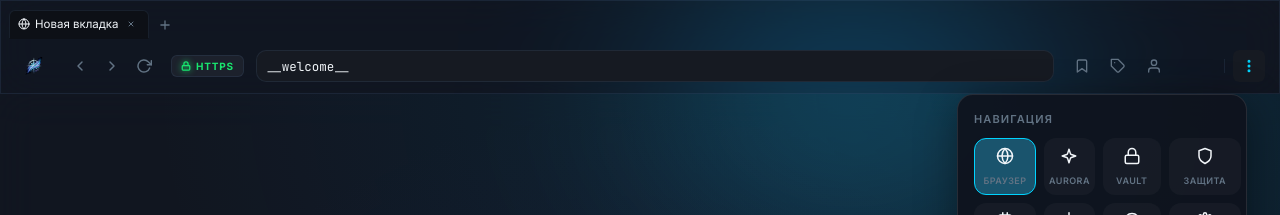
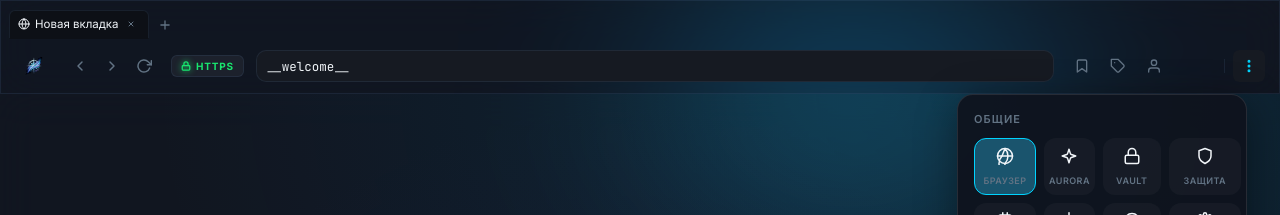
Before and after one commit to AuroraAccess/aurora-access-browser, a React (Vite) app: page / in a window 1280 px wide. Both pictures are taken after a click on the button 1249 px from the left and 66 px from the top of the page. Shown: the top 215 px of the page. Built offline with nearby package versions, Linux system fonts and the light colour scheme.

Commit message:
fix: address security, persistence, and i18n issues

```diff
--- a/src/App.jsx
+++ b/src/App.jsx
@@ -19,12 +19,19 @@ export default function App() {
   const [isLoading, setIsLoading] = useState(false);
 
   // Settings State
-  const [language, setLanguage] = useState('ru');
-  const [theme, setTheme] = useState('dark');
-  const [accentColor, setAccentColor] = useState('#00d4ff');
+  const [language, setLanguage] = useState(() => localStorage.getItem('aurora-language') || 'ru');
+  const [theme, setTheme] = useState(() => localStorage.getItem('aurora-theme') || 'dark');
+  const [accentColor, setAccentColor] = useState(() => localStorage.getItem('aurora-accent-color') || '#00d4ff');
 
   // Ref to the <webview> element in MainContent
   const webviewRef = useRef(null);
+
+  // Persist Settings
+  useEffect(() => {
+    localStorage.setItem('aurora-language', language);
+    localStorage.setItem('aurora-theme', theme);
+    localStorage.setItem('aurora-accent-color', accentColor);
+  }, [language, theme, accentColor]);
 
   // Apply Theme & Accent Color
   useEffect(() => {
--- a/src/components/Toolbar.jsx
+++ b/src/components/Toolbar.jsx
@@ -2,10 +2,11 @@
  * NOTICE: This file is protected under RCF-PL v1.2.8
  * [RCF:PROTECTED]
  */
-import React, { useState, useRef, useEffect } from 'react';
+import React, { useState, useRef, useEffect, useMemo } from 'react';
 import './Toolbar.css';
 import { i18n } from '../i18n';
 import { useRCF } from '../hooks/useRCF';
+import { CONFIG } from '../config';
 
 const PROTOCOLS = [
   {
@@ -42,6 +43,15 @@ const PROTOCOLS = [
 
 const ACCENT_COLORS = ['#00d4ff', '#a78bfa', '#34d399', '#f472b6', '#fbbf24'];
 
+const isValidUrl = (string) => {
+  try {
+    new URL(string);
+    return true;
+  } catch (_) {
+    return false;
+  }
+};
+
 export default function Toolbar({
   tabs, activeTab, onTabChange, onNewTab, onCloseTab, onNavigate, isLoading,
   language, setLanguage, theme, setTheme, accentColor, setAccentColor,
@@ -65,8 +75,10 @@ export default function Toolbar({
     if (currentTab) setUrlValue(currentTab.url || '');
   }, [activeTab, currentTab]);
 
-  // Close settings on click outside
+  // Close settings on click outside (Fixed Issue 2: Memory Leak)
   useEffect(() => {
+    if (!showSettings) return;
+
     function handleClickOutside(event) {
       if (settingsRef.current && !settingsRef.current.contains(event.target)) {
         setShowSettings(false);
@@ -74,21 +86,74 @@ export default function Toolbar({
     }
     document.addEventListener("mousedown", handleClickOutside);
     return () => document.removeEventListener("mousedown", handleClickOutside);
-  }, []);
+  }, [showSettings]);
 
   const handleNavigate = (e) => {
     e.preventDefault();
     let url = urlValue.trim();
     if (!url) return;
+
+    // Issue 4: Use CONFIG for search engine
     if (!url.includes('.') && !url.startsWith('aurora://') && !url.startsWith('rcf://')) {
-      url = `https://www.google.com/search?q=${encodeURIComponent(url)}`;
+      url = `${CONFIG.DEFAULT_SEARCH_ENGINE}${encodeURIComponent(url)}`;
     } else if (!url.startsWith('http') && !url.startsWith('aurora://') && !url.startsWith('rcf://')) {
       url = `https://${url}`;
     }
+
+    // Basic security validation
+    if (url.startsWith('http') && !isValidUrl(url)) {
+       console.error("Invalid URL detected:", url);
+       return;
+    }
+
     setUrlValue(url);
     onNavigate(url);
     inputRef.current?.blur();
   };
+
+  // Issue 3: Localized nav items
+  const navItems = useMemo(() => [
+    { id: 'browser',  label: t_sidebar.browser, icon: (
+      <svg viewBox="0 0 24 24" fill="none" stroke="currentColor" strokeWidth="2" strokeLinecap="round" strokeLinejoin="round" width="18" height="18">
+        <circle cx="12" cy="12" r="10"/><line x1="2" y1="12" x2="22" y2="12"/><path d="M12 2a15.3 15.3 0 0 1 4 10 15.3 15.3 0 0 1-4 10 15.3 15.3 0 0 1-4 10 15.3 15.3 0 0 1-4-10 15.3 15.3 0 0 1 4-10z"/>
+      </svg>
+    ) },
+    { id: 'aurora',   label: 'Aurora',   icon: (
+      <svg viewBox="0 0 24 24" fill="none" stroke="currentColor" strokeWidth="2" strokeLinecap="round" strokeLinejoin="round" width="18" height="18">
+        <path d="m12 3-1.912 5.813a2 2 0 0 1-1.275 1.275L3 12l5.813 1.912a2 2 0 0 1 1.275 1.275L12 21l1.912-5.813a2 2 0 0 1 1.275-1.275L21 12l-5.813-1.912a2 2 0 0 1-1.275-1.275L12 3Z"/>
+      </svg>
+    ) },
+    { id: 'vault',    label: t_sidebar.vault,    icon: (
+      <svg viewBox="0 0 24 24" fill="none" stroke="currentColor" strokeWidth="2" strokeLinecap="round" strokeLinejoin="round" width="18" height="18">
+        <rect x="3" y="11" width="18" height="11" rx="2" ry="2"/><path d="M7 11V7a5 5 0 0 1 10 0v4"/>
+      </svg>
+    ) },
+    { id: 'security', label: t_sidebar.security,   icon: (
+      <svg viewBox="0 0 24 24" fill="none" stroke="currentColor" strokeWidth="2" strokeLinecap="round" strokeLinejoin="round" width="18" height="18">
+        <path d="M12 22s8-4 8-10V5l-8-3-8 3v7c0 6 8 10 8 10z"/>
+      </svg>
+    ) },
+    { id: 'rcf',      label: 'Firmware', icon: (
+      <svg viewBox="0 0 24 24" fill="none" stroke="currentColor" strokeWidth="2" strokeLinecap="round" strokeLinejoin="round" width="18" height="18">
+        <rect x="4" y="4" width="16" height="16" rx="2" ry="2"/><rect x="9" y="9" width="6" height="6"/><line x1="9" y1="1" x2="9" y2="4"/><line x1="15" y1="1" x2="15" y2="4"/><line x1="9" y1="20" x2="9" y2="23"/><line x1="15" y1="20" x2="15" y2="23"/><line x1="20" y1="9" x2="23" y2="9"/><line x1="20" y1="15" x2="23" y2="15"/><line x1="1" y1="9" x2="4" y2="9"/><line x1="1" y1="15" x2="4" y2="15"/>
+      </svg>
+    ) },
+    { id: 'p2p',      label: 'P2P',      icon: (
+      <svg viewBox="0 0 24 24" fill="none" stroke="currentColor" strokeWidth="2" strokeLinecap="round" strokeLinejoin="round" width="18" height="18">
+        <path d="M12 1v22m5-18H9.5a3.5 3.5 0 0 0 0 7h5a3.5 3.5 0 0 1 0 7H6"/>
+      </svg>
+    ) },
+    { id: 'history',  label: t_sidebar.history,  icon: (
+      <svg viewBox="0 0 24 24" fill="none" stroke="currentColor" strokeWidth="2" strokeLinecap="round" strokeLinejoin="round" width="18" height="18">
+        <circle cx="12" cy="12" r="10"/><polyline points="12 6 12 12 16 14"/>
+      </svg>
+    ) },
+    { id: 'settings', label: t_sidebar.settings, icon: (
+      <svg viewBox="0 0 24 24" fill="none" stroke="currentColor" strokeWidth="2" strokeLinecap="round" strokeLinejoin="round" width="18" height="18">
+        <circle cx="12" cy="12" r="3"/><path d="M19.4 15a1.65 1.65 0 0 0 .33 1.82l.06.06a2 2 0 0 1 0 2.83 2 2 0 0 1-2.83 0l-.06-.06a1.65 1.65 0 0 0-1.82-.33 1.65 1.65 0 0 0-1 1.51V21a2 2 0 0 1-2 2 2 2 0 0 1-2-2v-.09A1.65 1.65 0 0 0 9 19.4a1.65 1.65 0 0 0-1.82.33l-.06.06a2 2 0 0 1-2.83 0 2 2 0 0 1 0-2.83l.06-.06a1.65 1.65 0 0 0 .33-1.82 1.65 1.65 0 0 0-1.51-1H3a2 2 0 0 1-2-2 2 2 0 0 1 2-2h.09A1.65 1.65 0 0 0 4.6 9a1.65 1.65 0 0 0-.33-1.82l-.06-.06a2 2 0 0 1 0-2.83 2 2 0 0 1 2.83 0l.06.06a1.65 1.65 0 0 0 1.82.33H9a1.65 1.65 0 0 0 1-1.51V3a2 2 0 0 1 2-2 2 2 0 0 1 2 2v.09a1.65 1.65 0 0 0 1 1.51 1.65 1.65 0 0 0 1.82-.33l.06-.06a2 2 0 0 1 2.83 0 2 2 0 0 1 0 2.83l-.06.06a1.65 1.65 0 0 0-.33 1.82V9a1.65 1.65 0 0 0 1.51 1H21a2 2 0 0 1 2 2 2 2 0 0 1-2 2h-.09a1.65 1.65 0 0 0-1.51 1z"/>
+      </svg>
+    ) },
+  ], [t_sidebar]);
 
   return (
     <div className="toolbar glass">
@@ -241,50 +306,9 @@ export default function Toolbar({
             {showSettings && (
               <div className="settings-dropdown glass-heavy">
                 <div className="dropdown-section">
-                  <div className="dropdown-label">Навигация</div>
+                  <div className="dropdown-label">{ts.categories.general}</div>
                   <div className="nav-grid">
-                    {[
-                      { id: 'browser',  label: 'Браузер', icon: (
-                        <svg viewBox="0 0 24 24" fill="none" stroke="currentColor" strokeWidth="2" strokeLinecap="round" strokeLinejoin="round" width="18" height="18">
-                          <circle cx="12" cy="12" r="10"/><line x1="2" y1="12" x2="22" y2="12"/><path d="M12 2a15.3 15.3 0 0 1 4 10 15.3 15.3 0 0 1-4 10 15.3 15.3 0 0 1-4-10 15.3 15.3 0 0 1 4-10z"/>
-                        </svg>
-                      ) },
-                      { id: 'aurora',   label: 'Aurora',   icon: (
-                        <svg viewBox="0 0 24 24" fill="none" stroke="currentColor" strokeWidth="2" strokeLinecap="round" strokeLinejoin="round" width="18" height="18">
-                          <path d="m12 3-1.912 5.813a2 2 0 0 1-1.275 1.275L3 12l5.813 1.912a2 2 0 0 1 1.275 1.275L12 21l1.912-5.813a2 2 0 0 1 1.275-1.275L21 12l-5.813-1.912a2 2 0 0 1-1.275-1.275L12 3Z"/>
-                        </svg>
-                      ) },
-                      { id: 'vault',    label: 'Vault',    icon: (
-                        <svg viewBox="0 0 24 24" fill="none" stroke="currentColor" strokeWidth="2" strokeLinecap="round" strokeLinejoin="round" width="18" height="18">
-                          <rect x="3" y="11" width="18" height="11" rx="2" ry="2"/><path d="M7 11V7a5 5 0 0 1 10 0v4"/>
-                        </svg>
-                      ) },
-                      { id: 'security', label: 'Защита',   icon: (
-                        <svg viewBox="0 0 24 24" fill="none" stroke="currentColor" strokeWidth="2" strokeLinecap="round" strokeLinejoin="round" width="18" height="18">
-                          <path d="M12 22s8-4 8-10V5l-8-3-8 3v7c0 6 8 10 8 10z"/>
-                        </svg>
-                      ) },
-                      { id: 'rcf',      label: 'Firmware', icon: (
-                        <svg viewBox="0 0 24 24" fill="none" stroke="currentColor" strokeWidth="2" strokeLinecap="round" strokeLinejoin="round" width="18" height="18">
-                          <rect x="4" y="4" width="16" height="16" rx="2" ry="2"/><rect x="9" y="9" width="6" height="6"/><line x1="9" y1="1" x2="9" y2="4"/><line x1="15" y1="1" x2="15" y2="4"/><line x1="9" y1="20" x2="9" y2="23"/><line x1="15" y1="20" x2="15" y2="23"/><line x1="20" y1="9" x2="23" y2="9"/><line x1="20" y1="15" x2="23" y2="15"/><line x1="1" y1="9" x2="4" y2="9"/><line x1="1" y1="15" x2="4" y2="15"/>
-                        </svg>
-                      ) },
-                      { id: 'p2p',      label: 'P2P',      icon: (
-                        <svg viewBox="0 0 24 24" fill="none" stroke="currentColor" strokeWidth="2" strokeLinecap="round" strokeLinejoin="round" width="18" height="18">
-                          <path d="M12 1v22m5-18H9.5a3.5 3.5 0 0 0 0 7h5a3.5 3.5 0 0 1 0 7H6"/>
-                        </svg>
-                      ) },
-                      { id: 'history',  label: 'История',  icon: (
-                        <svg viewBox="0 0 24 24" fill="none" stroke="currentColor" strokeWidth="2" strokeLinecap="round" strokeLinejoin="round" width="18" height="18">
-                          <circle cx="12" cy="12" r="10"/><polyline points="12 6 12 12 16 14"/>
-                        </svg>
-                      ) },
-                      { id: 'settings', label: 'Настройки', icon: (
-                        <svg viewBox="0 0 24 24" fill="none" stroke="currentColor" strokeWidth="2" strokeLinecap="round" strokeLinejoin="round" width="18" height="18">
-                          <circle cx="12" cy="12" r="3"/><path d="M19.4 15a1.65 1.65 0 0 0 .33 1.82l.06.06a2 2 0 0 1 0 2.83 2 2 0 0 1-2.83 0l-.06-.06a1.65 1.65 0 0 0-1.82-.33 1.65 1.65 0 0 0-1 1.51V21a2 2 0 0 1-2 2 2 2 0 0 1-2-2v-.09A1.65 1.65 0 0 0 9 19.4a1.65 1.65 0 0 0-1.82.33l-.06.06a2 2 0 0 1-2.83 0 2 2 0 0 1 0-2.83l.06-.06a1.65 1.65 0 0 0 .33-1.82 1.65 1.65 0 0 0-1.51-1H3a2 2 0 0 1-2-2 2 2 0 0 1 2-2h.09A1.65 1.65 0 0 0 4.6 9a1.65 1.65 0 0 0-.33-1.82l-.06-.06a2 2 0 0 1 0-2.83 2 2 0 0 1 2.83 0l.06.06a1.65 1.65 0 0 0 1.82.33H9a1.65 1.65 0 0 0 1-1.51V3a2 2 0 0 1 2-2 2 2 0 0 1 2 2v.09a1.65 1.65 0 0 0 1 1.51 1.65 1.65 0 0 0 1.82-.33l.06-.06a2 2 0 0 1 2.83 0 2 2 0 0 1 0 2.83l-.06.06a1.65 1.65 0 0 0-.33 1.82V9a1.65 1.65 0 0 0 1.51 1H21a2 2 0 0 1 2 2 2 2 0 0 1-2 2h-.09a1.65 1.65 0 0 0-1.51 1z"/>
-                        </svg>
-                      ) },
-                    ].map(item => (
+                    {navItems.map(item => (
                       <button
                         key={item.id}
                         className={`nav-grid-item ${activePanel === item.id ? 'active' : ''}`}
```
